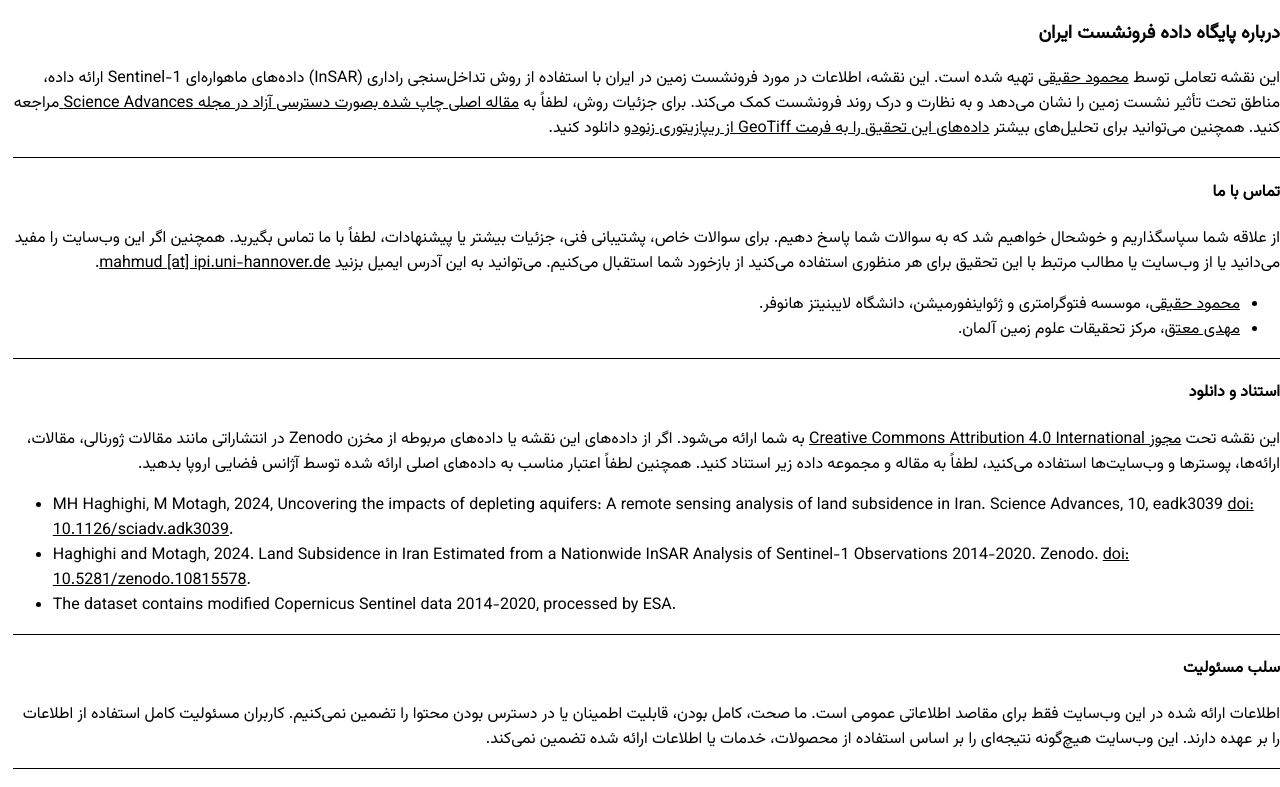
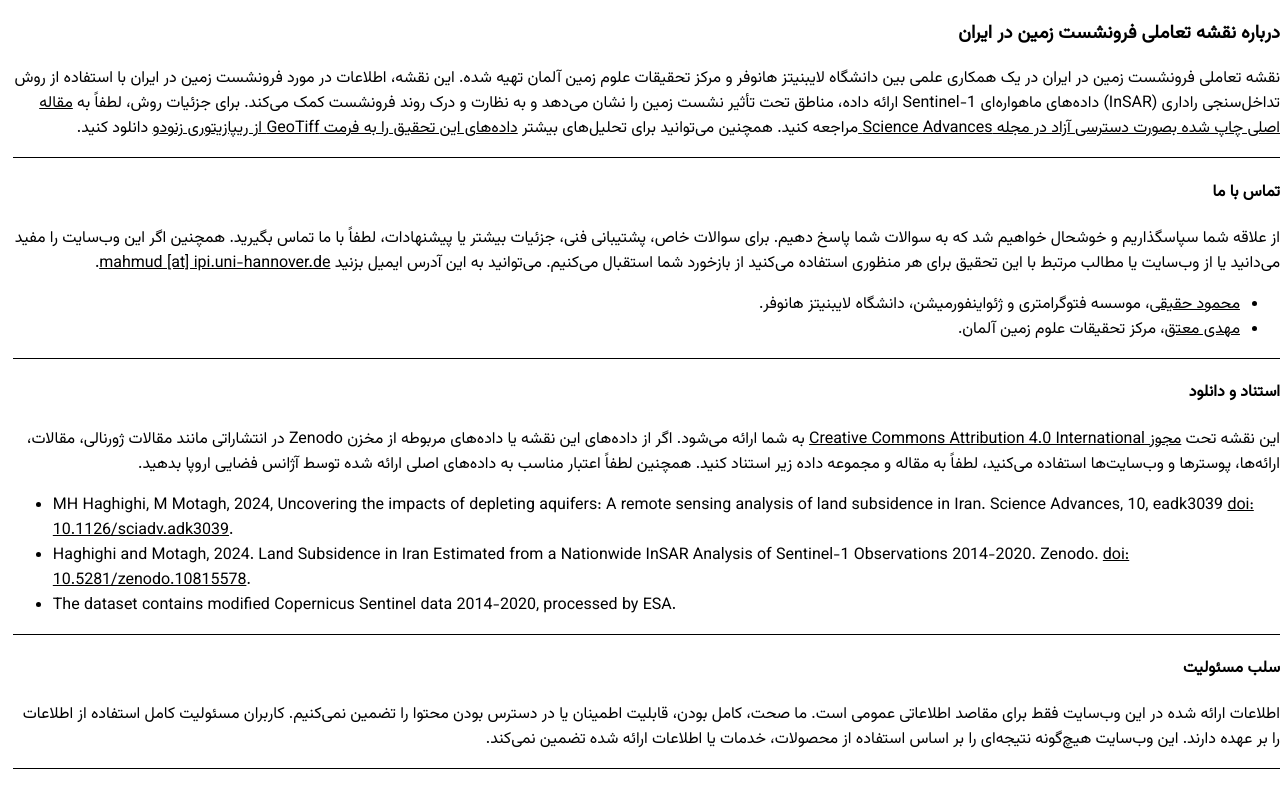
Before and after one commit to subsmap/subsmap, a plain HTML site: page about_fa.html in a window 1280 px wide. Shown: the top 787 px of the page. Drawn offline with Linux system fonts and the light colour scheme.

Commit message:
update about

```diff
--- a/about_fa.html
+++ b/about_fa.html
@@ -12,9 +12,9 @@
 <body class="rtl">
     <div id="popup" class="about-page">
 
-        <h3>درباره پایگاه داده فرونشست ایران</h3>
+        <h3>درباره نقشه تعاملی فرونشست زمین در ایران</h3>
             <p>
-                این نقشه تعاملی توسط <a href="https://www.ipi.uni-hannover.de/en/haghighi/" target=”_blank">محمود حقیقی</a> تهیه شده است. این نقشه، اطلاعات در مورد فرونشست زمین در ایران با استفاده از روش  تداخل‌سنجی راداری (InSAR) داده‌های ماهواره‌ای Sentinel-1 ارائه داده، مناطق تحت تأثیر نشست زمین را نشان می‌دهد و به نظارت و درک روند فرونشست کمک می‌کند. برای جزئیات روش، لطفاً به <a href="https://www.science.org/doi/10.1126/sciadv.adk3039" target="_blank">مقاله اصلی چاپ شده بصورت دسترسی آزاد در مجله Science Advances </a> مراجعه کنید. همچنین می‌توانید برای تحلیل‌های بیشتر <a href="https://zenodo.org/record/10815577" target=”_blank"> داده‌های این تحقیق را به فرمت GeoTiff از ریپازیتوری زنودو</a> دانلود کنید.
+                نقشه تعاملی فرونشست زمین در ایران در یک همکاری علمی بین دانشگاه لایبنیتز هانوفر و مرکز تحقیقات علوم زمین آلمان تهیه شده. این نقشه، اطلاعات در مورد فرونشست زمین در ایران با استفاده از روش  تداخل‌سنجی راداری (InSAR) داده‌های ماهواره‌ای Sentinel-1 ارائه داده، مناطق تحت تأثیر نشست زمین را نشان می‌دهد و به نظارت و درک روند فرونشست کمک می‌کند. برای جزئیات روش، لطفاً به <a href="https://www.science.org/doi/10.1126/sciadv.adk3039" target="_blank">مقاله اصلی چاپ شده بصورت دسترسی آزاد در مجله Science Advances </a> مراجعه کنید. همچنین می‌توانید برای تحلیل‌های بیشتر <a href="https://zenodo.org/record/10815577" target="_blank"> داده‌های این تحقیق را به فرمت GeoTiff از ریپازیتوری زنودو</a> دانلود کنید.
             </p>
 
             <hr class="separator">
```
Also changed, not shown: about.html (+2 -2 lines).
